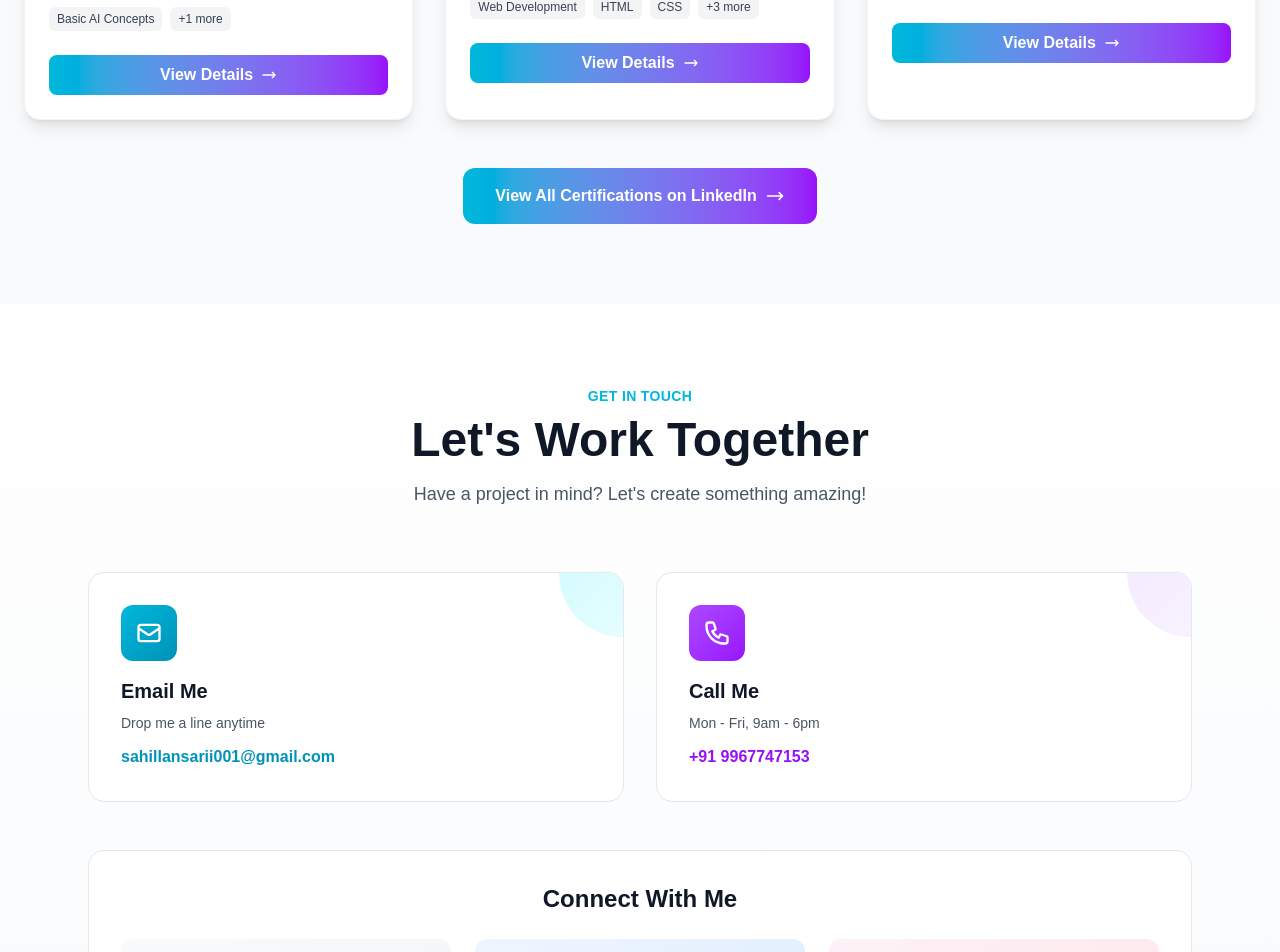
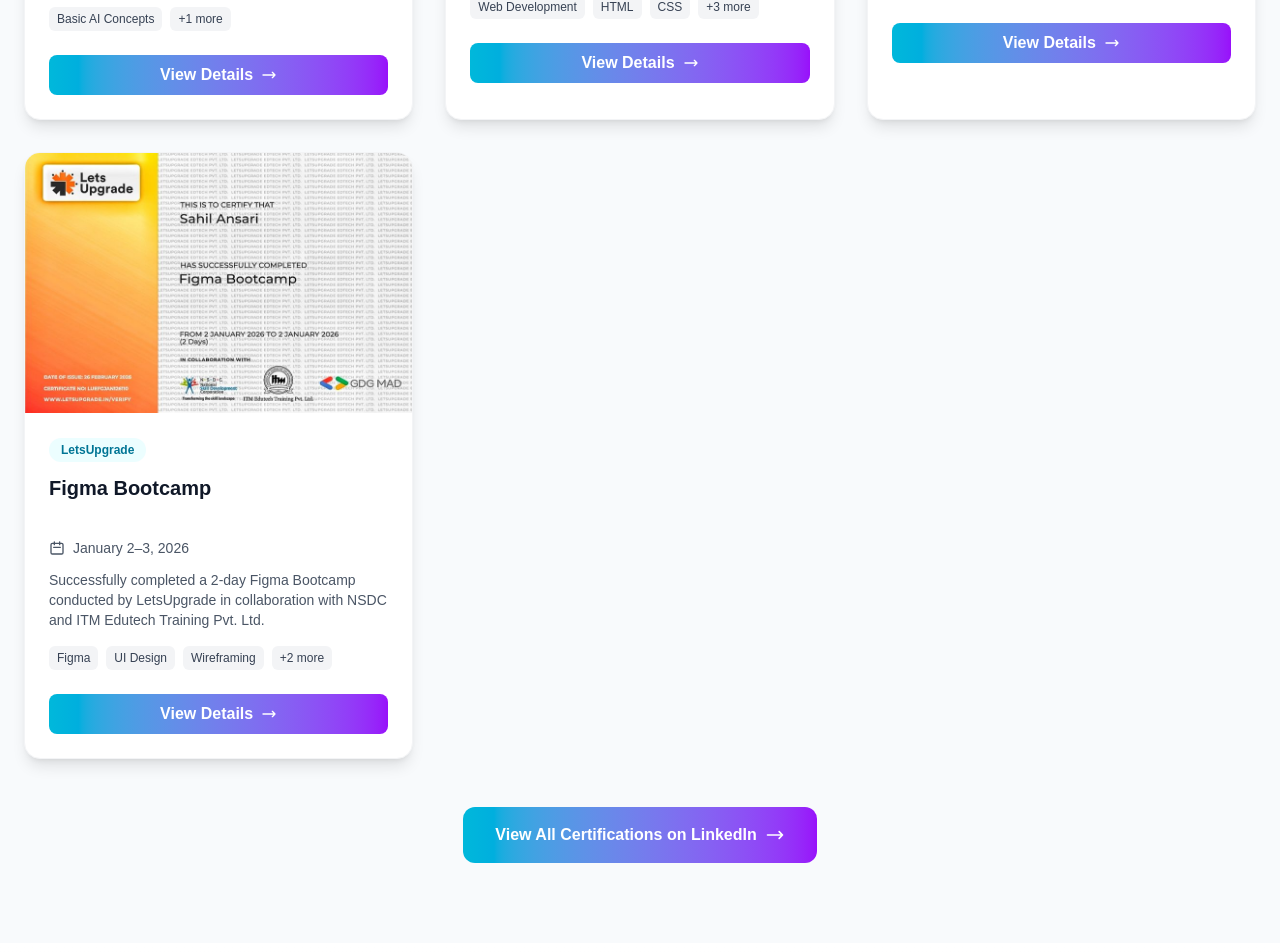
Before and after one commit to sahillansarii001/portfolio-Sahil, a Next.js app: page / in a window 1280 px wide. Shown: the part 7317-8269 px from the top of the page. Built offline with nearby package versions, Linux system fonts and the light colour scheme.

Commit message:
one more certificate added

```diff
--- a/src/components/Certifications.jsx
+++ b/src/components/Certifications.jsx
@@ -204,6 +204,34 @@
       provider: "IBM SkillsBuild Network",
       platform: "skillsbuild.ibmclientcenter.cn",
     },
+    {
+      id: 7,
+      title: "Figma Bootcamp",
+      issuer: "LetsUpgrade",
+      date: "January 2–3, 2026",
+      image: "/figma-bootcamp.png",
+      verificationLink:
+        "https://verify.letsupgrade.in/certificate/LUEFGJAN126110",
+      certificateId: "LUEFGJAN126110",
+      skills: [
+        "Figma",
+        "UI Design",
+        "Wireframing",
+        "Prototyping",
+        "Design Collaboration",
+      ],
+      description:
+        "Successfully completed a 2-day Figma Bootcamp conducted by LetsUpgrade in collaboration with NSDC and ITM Edutech Training Pvt. Ltd.",
+      detailedDescription:
+        "This intensive 2-day bootcamp focused on practical UI/UX design using Figma. Key learnings included creating wireframes, designing modern user interfaces, building interactive prototypes, and understanding collaborative design workflows using Figma tools.",
+      achievements: [
+        "Designed wireframes using Figma",
+        "Created interactive prototypes",
+        "Built modern UI layouts",
+        "Worked on real-world design tasks",
+      ],
+      instructors: ["Led by expert designers from LetsUpgrade"],
+    },
   ];
 
   const openModal = (cert) => {
@@ -332,7 +360,7 @@
                 transition={{ duration: 0.3 }}
               >
                 {/* Certificate Image */}
-                <div className="sm:h-65 h-48 bg-linear-to-br from-cyan-50 to-purple-50 flex items-center justify-center relative overflow-hidden">
+                <div className="sm:h-65 h-60 bg-linear-to-br from-cyan-50 to-purple-50 flex items-center justify-center relative overflow-hidden">
                   <motion.img
                     src={cert.image}
                     alt={cert.title}
```
Also changed, not shown: public/figma-bootcamp.png (added).
